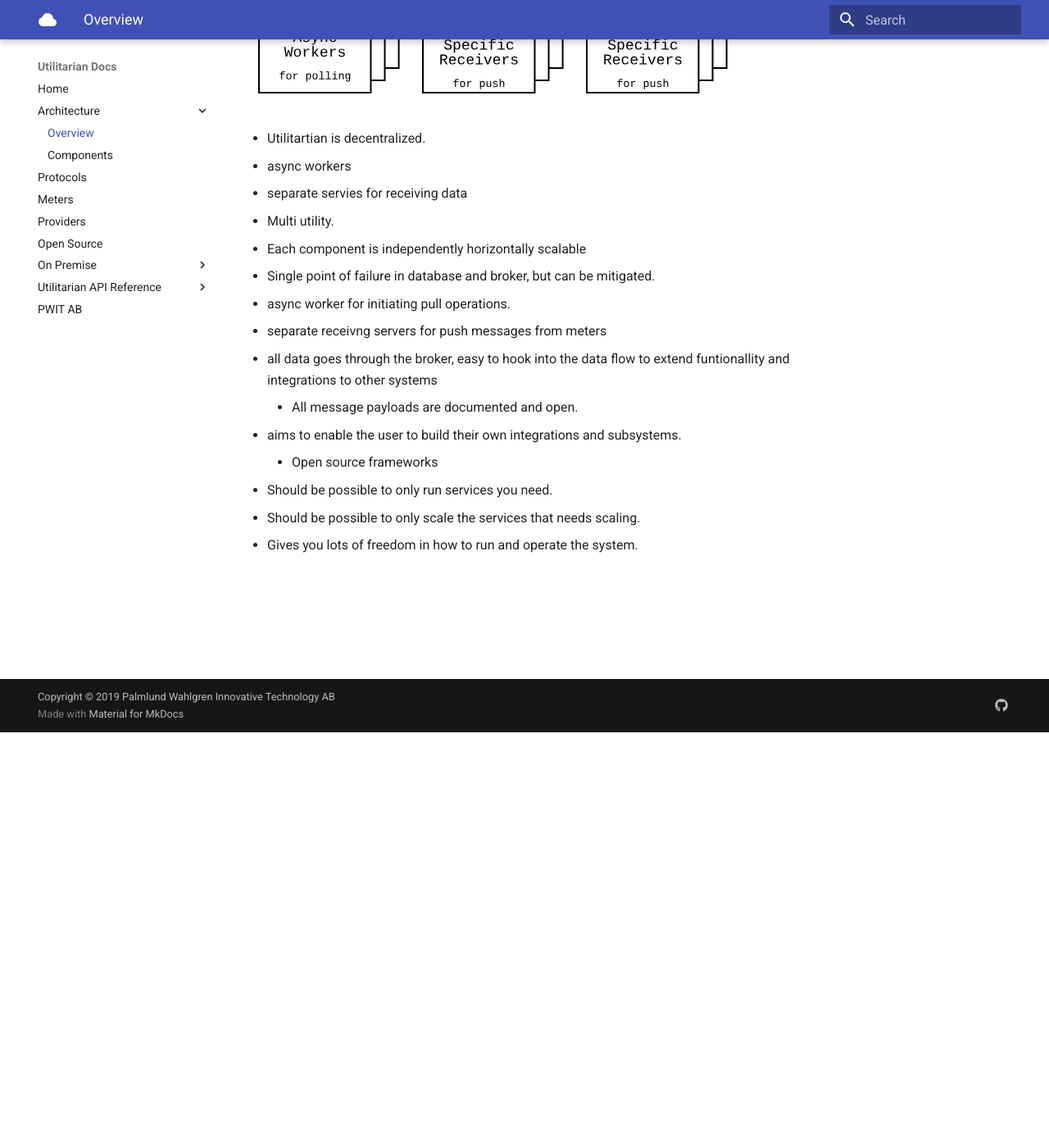
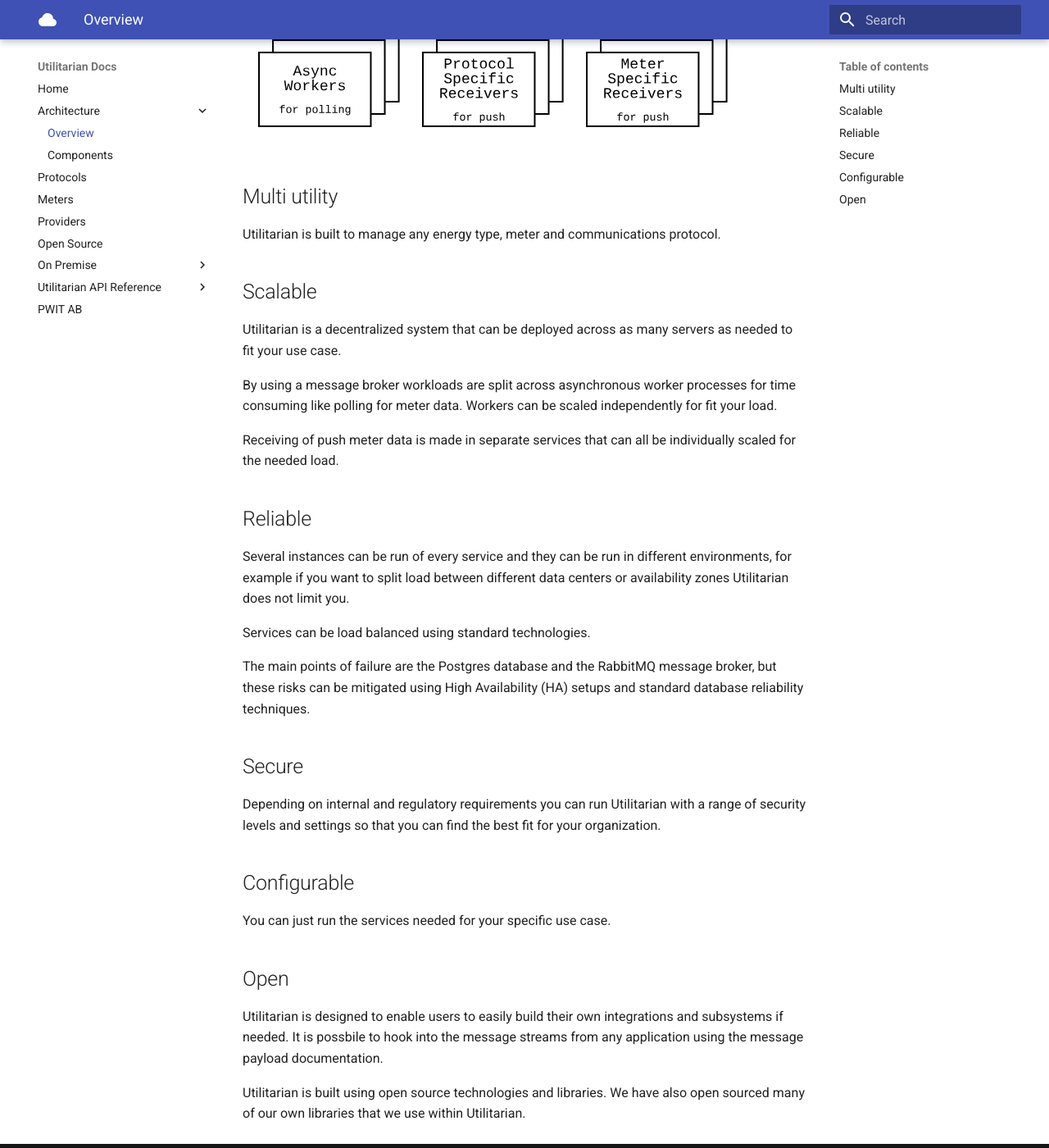
Before and after one commit to pwitab/utilitarian-api-docs, an MkDocs documentation site: the page built from docs/architecture.md, in a window 1280 px wide and 1400 px high, scrolled down 507 px. Shown: the whole window at 82% size. Built offline with MkDocs 1.6.1 and Material for MkDocs 9.7.7, drawn with Linux system fonts in a browser that asks for light colours; some of the changed text lies outside the part shown.

Commit message:
finished architecture page

```diff
--- a/docs/architecture.md
+++ b/docs/architecture.md
@@ -1,23 +1,57 @@
 # Architecture
 
- ![architecture image](images/architecture.svg)
+*Utilitarian is a multi utility AMR system built for the Cloud.*
 
- * Utilitartian is decentralized.
-   *  async workers
-   *  separate servies for receiving data
 
- * Multi utility.
- * Each component is independently horizontally scalable
- * Single point of failure in database and broker, but can be mitigated.
- * async worker for initiating pull operations.
- * separate receivng servers for push messages from meters
+![architecture image](images/architecture.svg)
 
- * all data goes through the broker, easy to hook into the data flow to extend funtionallity and integrations to other systems
-    * All message payloads are documented and open.
 
- * aims to enable the user to build their own integrations and subsystems.
-    * Open source frameworks
+## Multi utility
 
- * Should be possible to only run services you need.
- * Should be possible to only scale the services that needs scaling.
- * Gives you lots of freedom in how to run and operate the system.
+Utilitarian is built to manage any energy type, meter and  communications
+protocol.
+
+## Scalable
+
+Utilitarian is a decentralized system that can be deployed across as many
+servers as needed to fit your use case.
+
+By using a message broker workloads are split across asynchronous worker
+processes for time consuming like polling for meter data. Workers can be
+scaled independently for fit your load.
+
+Receiving of push meter data is made in separate services that can all be
+individually scaled for the needed load.
+
+
+## Reliable
+
+Several instances can be run of every service and they can be run in different
+environments, for example if you want to split load between different data
+centers or availability zones Utilitarian does not limit you.
+
+Services can be load balanced using standard technologies.
+
+The main points of failure are the Postgres database and the RabbitMQ message
+broker, but these risks can be mitigated using High Availability (HA) setups
+and standard database reliability techniques.
+
+
+## Secure
+
+Depending on internal and regulatory requirements you can run Utilitarian with
+a range of security levels and settings so that you can find the best fit for
+your organization.
+
+## Configurable
+
+You can just run the services needed for your specific use case.
+
+## Open
+
+Utilitarian is designed to enable users to easily build their own integrations
+and subsystems if needed. It is possbile to hook into the message streams from
+any application using the message payload documentation.
+
+Utilitarian is built using open source technologies and libraries. We have also
+open sourced many of our own libraries that we use within Utilitarian.
```
